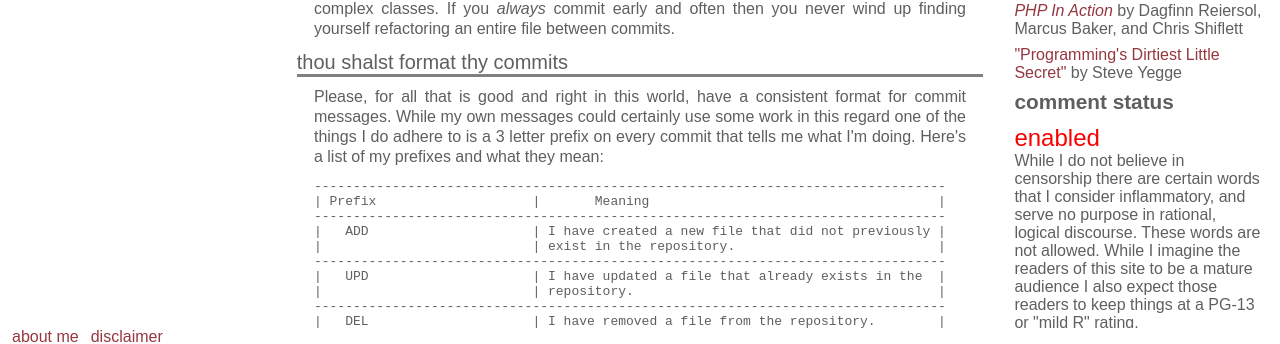
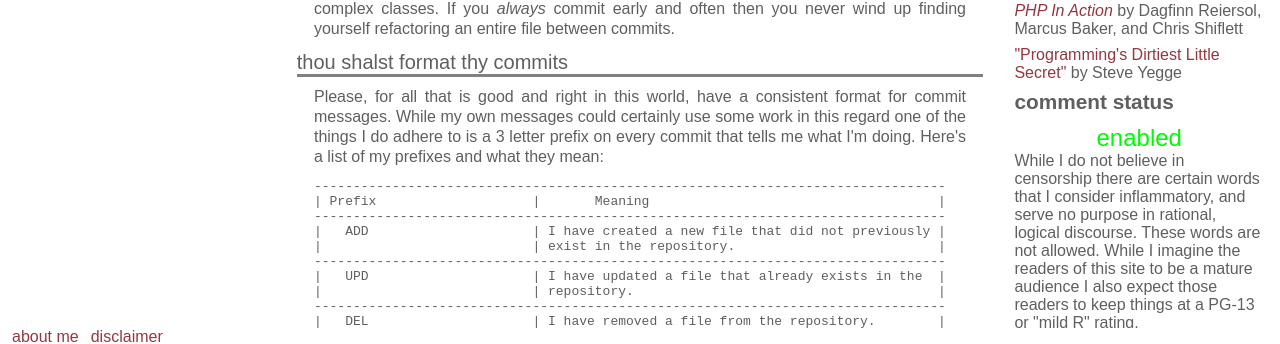
Before and after one commit to cspray/archived-blog, a Jekyll site: the page built from _posts/2011-12-31-writing-better-commits-with-github.html, in a window 1280 px wide. Shown: the part 547-891 px from the top of the page. Built offline with Jekyll 4.4.1, drawn with Linux system fonts in a browser that asks for light colours; comment, search, counter and statistics services are not loaded.

Commit message:
UPD style.css changing to fix wrong color on enabled

```diff
--- a/_includes/style.css
+++ b/_includes/style.css
@@ -137,12 +137,14 @@ code {
 }
 
 #comment-disclaimer .comment-status-enabled {
+    text-align: center;
     margin: 0 auto;
     font-size: 1.5em;
     color: rgb(0, 250, 0);
 }
 
-#comment-disclaimer .comment-status-enabled {
+#comment-disclaimer .comment-status-disabled {
+    text-align: center;
     margin: 0 auto;
     font-size: 1.5em;
     color: rgb(250, 0, 0);
```
